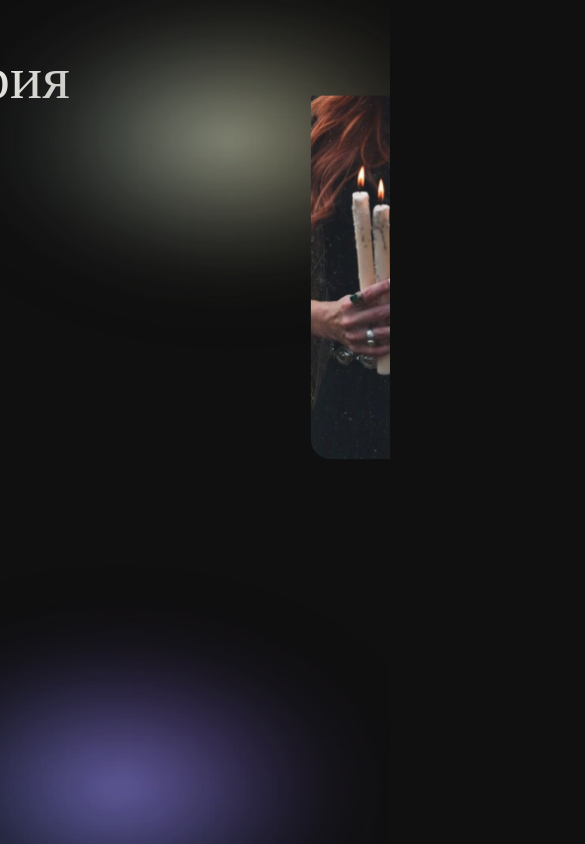
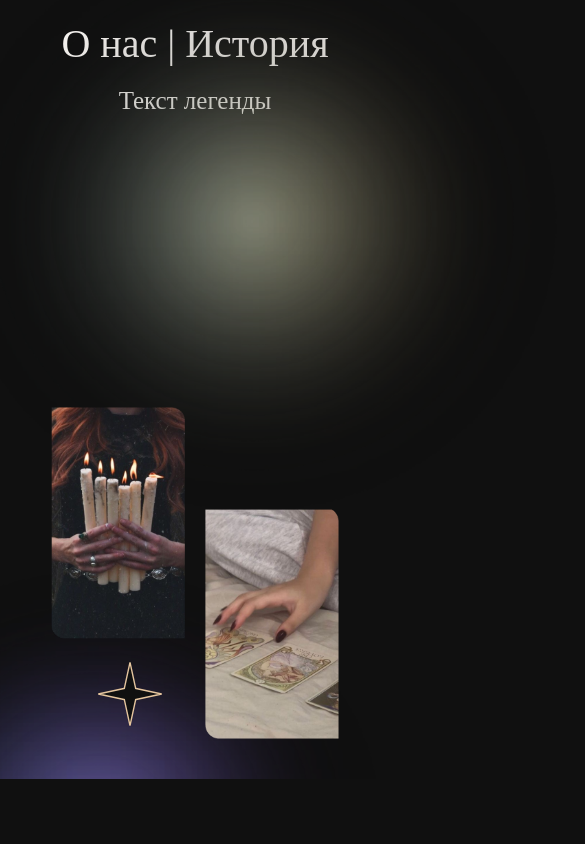
Before and after one commit to YodgorGA/taro_next, a Next.js app: page /about in a window 390 px wide. Shown: the top 844 px of the page, 585 px wide, since content can reach past the window. Built offline with nearby package versions, Linux system fonts and the light colour scheme.

Commit message:
make a mobile version of AboutPage

```diff
--- a/src/app/(pages)/about/about.module.scss
+++ b/src/app/(pages)/about/about.module.scss
@@ -4,8 +4,11 @@
 .about{
     &_container{
         width: 1152px;
-        height: 700px;
+        height: fit-content;
         @include flex(row,space-between,flex-start);
+        @media (max-width: $desktop){
+            @include flex(column,flex-start,center);
+        }
     }
 }
 
@@ -14,47 +17,79 @@
     height: 100%;
     @include flex(column,flex-start,flex-start);
     @include GwenFont(30px);
+    @media (max-width: $mobile){
+        @include flex(column,flex-start,center);
+    }
 }
 
 .title{
     font-size: 60px;
     margin: 44px 0px 60px 50px;
-
+    @media (max-width: $mobile){
+         font-size: 40px;
+         margin:20px 0px 0px 0px;
+    }
 }
 .description{
     margin-left: 70px;
-
+    @media (max-width: $desktop){
+        height: 400px;
+        font-size: 25px;
+    }
+    @media (max-width: $mobile){
+         height: 300px;
+         margin:20px 0px 0px 0px;
+    }
 }
 
 .images{
     width: 40%;
     height: 100%;
-
+    position: relative;
+    @media (max-width: $mobile){
+        margin-top: 20px;
+        margin-bottom: 40px;
+    }
+    .star{
+        position: absolute;
+        left: 36px;
+        bottom: 90px;
+        width: 120px;
+        height: 120px;
+        @media (max-width: $mobile){
+             width: 70px;
+             height: 70px;
+             left: 130px;
+             bottom: 10px;
+        }
+    }
     .image{
         &_container{
             @include flex(row,center,flex-end);
             height: 100%;
-            position: relative;
 
-            & .star{
-                position: relative;
-                left: 56px;
-                bottom: 112px;
-
-            }
         }
         &_candle{
             position: relative;
             width: 194px;
             height: 365px;
             margin: 100px 25px 240px 0px;
-
+            @media (max-width: $mobile){
+                margin: 0px 0px 100px 0px;
+                width: 134px;
+                height: 232px;
+            }
         }
         &_cards{
             position: relative;
             width: 194px;
             height: 335px;
             margin: 0px 50px 112px 0px;
+            @media (max-width: $mobile){
+                margin: 0px 0px 0px 20px;
+                width: 134px;
+                height: 232px;
+            }
 
         }
     }
--- a/src/app/(pages)/about/page.tsx
+++ b/src/app/(pages)/about/page.tsx
@@ -24,14 +24,14 @@ export const AboutPage:FC<AboutPageProps> = ({...AboutPageProps}) =>{
             <div className={S.images}>
                 <div className={S.image_container}>
                     <div className={S.image_candle}>
-                        <Image fill sizes='(max-width:1152px) 194px, (max-width:1151px) 129px' src={CandleImage} alt='candles'/>
+                        <Image fill  src={CandleImage} alt='candles'/>
                     </div>
                     <div className={S.image_cards}>
-                        <Image fill sizes='(max-width:1152px) 194px, (max-width:1151px) 134px' src={CardsImage} alt='cards'/>
+                        <Image fill src={CardsImage} alt='cards'/>
                     </div>
-                    <div className={S.star}>
+                </div>
+                <div className={S.star}>
                         <Image fill src={Star} alt=''/>
-                    </div>
                 </div>
             </div>
         </section>
--- a/src/app/(pages)/layout.module.scss
+++ b/src/app/(pages)/layout.module.scss
@@ -4,10 +4,12 @@
 .layout{
     &_container{
         width: 100vw;
-        height: 100vh;
+        height: fit-content;
         @include flex(column,flex-start,center);
         position: relative;
-        overflow: hidden;
+        @media (max-width: $mobile){
+
+        }
 
     }
     &_background{
@@ -19,6 +21,9 @@
         right: 0;
         margin:0 auto;
         position: absolute;
+        @media (max-width: $desktop){
+            overflow: hidden;
+        }
         .background{
             &_container{
                 width: 100%;
@@ -37,10 +42,10 @@
 .darkBall{
     position: absolute;
     top: 518px;
-    left: -278px;
+    left: -250px;
     &_container{
-        width: 800px;
-        height: 540px;
+        width: 700px;
+        height: 600px;
         position: relative;
         margin: 0px 0px 0px 0px;
 
@@ -53,8 +58,8 @@
     top: -78px;
     right: -238px;
     &_container{
-        width: 800px;
-        height: 435px;
+        width: 750px;
+        height: 600px;
         position: relative;
         margin: 0px 0px 0px 0px;
 
--- a/src/styles/_globals.scss
+++ b/src/styles/_globals.scss
@@ -11,14 +11,14 @@ div{box-sizing:border-box};* > li{list-style:none}
 //   url('/src/assets/fonts/NarzissProCyrillic.woff') format("woff");
 // }
 
-@font-face {
-  font-family: "Antarctic";
-  src:
-  url('/public/fonts/Antarctic.otf') format("opentype"),
-}
+// @font-face {
+//   font-family: "Antarctic";
+//   src:
+//   url('/public/fonts/Antarctic.otf') format("opentype"),
+// }
 
-@font-face {
-  font-family: "Gwen";
-  src:
-  url('/public/fonts/GwenTrialRegular.otf') format('opentype'),
-}
+// @font-face {
+//   font-family: "Gwen";
+//   src:
+//   url('/public/fonts/GwenTrialRegular.otf') format('opentype'),
+// }
```
